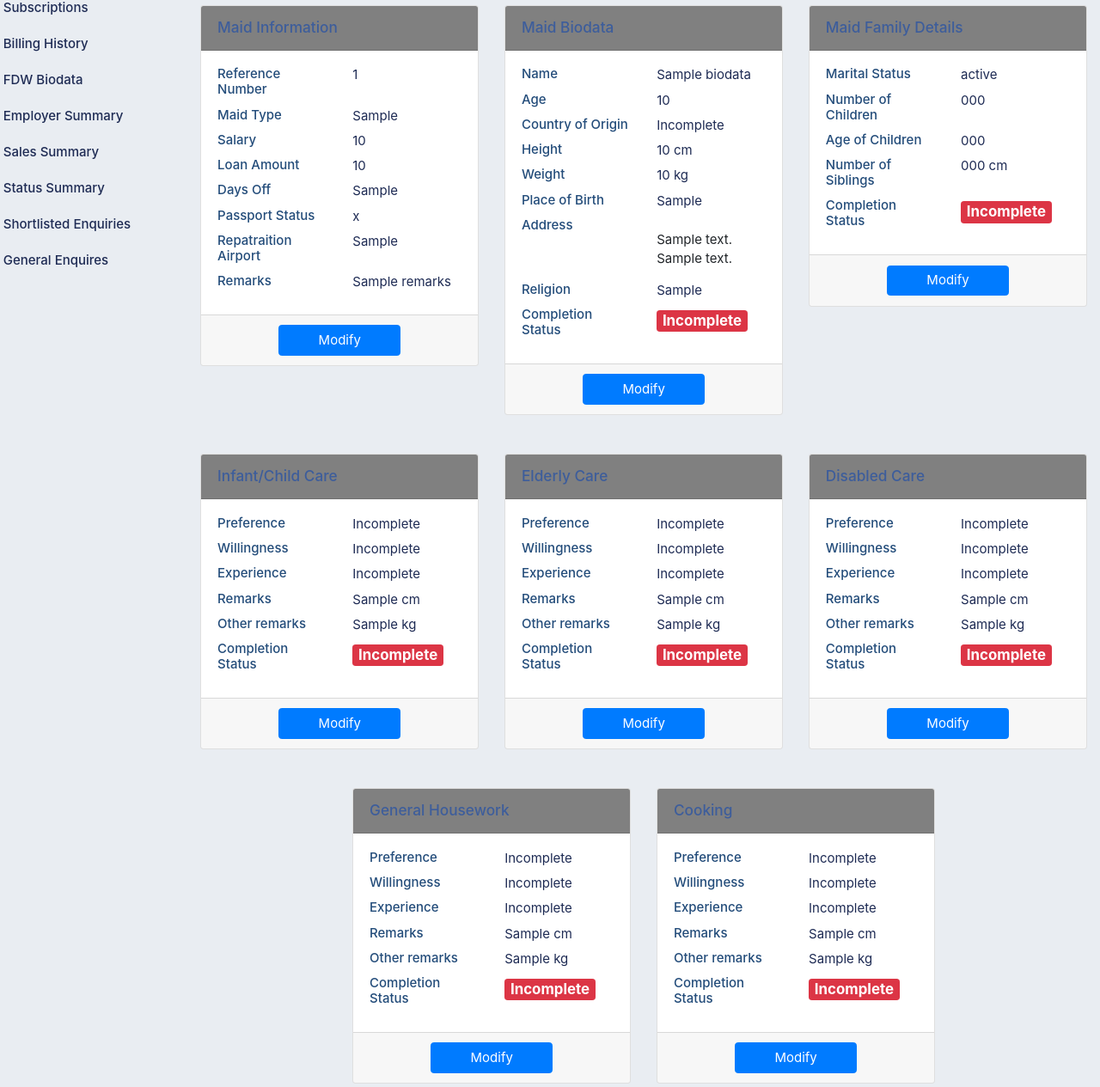
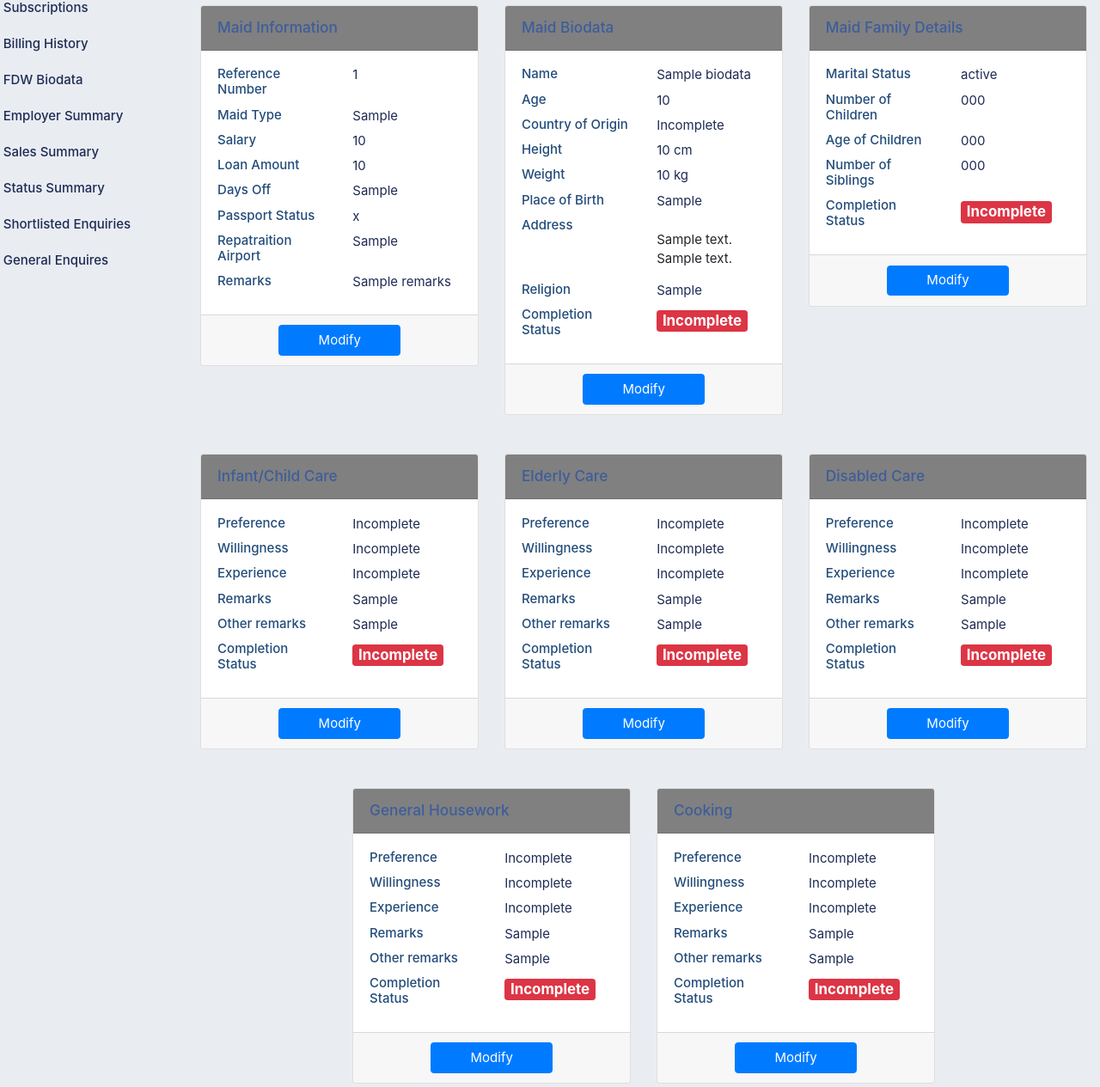
Before and after one commit to johnbenedictyan/Online-Helper-Website, a Django app: template dashboard/templates/detail/dashboard-maid-detail.html in a window 1280 px wide. Shown: the part 198-1463 px from the top of the page at 86% size. Run offline with Django 3.2, Linux system fonts and the light colour scheme; the template is opened without the code that fills it: most values are stand-ins (such as "Sample title", 1, 10 or a date in 2020); some libraries are stand-ins or nearby versions.

Commit message:
Removed unnecessary cm and kg text.

```diff
--- a/dashboard/templates/detail/dashboard-maid-detail.html
+++ b/dashboard/templates/detail/dashboard-maid-detail.html
@@ -289,7 +289,7 @@
                         </div>
                         <div class="col">
                             {% if maid.family_details.number_of_siblings %}
-                            <p class="card-text">{{maid.family_details.number_of_siblings}} cm</p>
+                            <p class="card-text">{{maid.family_details.number_of_siblings}}</p>
                             {% else %}
                             <p class="card-text">Incomplete</p>
                             {% endif %}
@@ -367,7 +367,7 @@
                         </div>
                         <div class="col">
                             {% if maid.infant_child_care.remarks %}
-                            <p class="card-text">{{maid.infant_child_care.get_remarks_display}} cm</p>
+                            <p class="card-text">{{maid.infant_child_care.get_remarks_display}}</p>
                             {% else %}
                             <p class="card-text">Incomplete</p>
                             {% endif %}
@@ -379,7 +379,7 @@
                         </div>
                         <div class="col">
                             {% if maid.infant_child_care.other_remarks %}
-                            <p class="card-text">{{maid.infant_child_care.other_remarks}} kg</p>
+                            <p class="card-text">{{maid.infant_child_care.other_remarks}}</p>
                             {% else %}
                             <p class="card-text">Incomplete</p>
                             {% endif %}
@@ -455,7 +455,7 @@
                         </div>
                         <div class="col">
                             {% if maid.elderly_care.remarks %}
-                            <p class="card-text">{{maid.elderly_care.get_remarks_display}} cm</p>
+                            <p class="card-text">{{maid.elderly_care.get_remarks_display}}</p>
                             {% else %}
                             <p class="card-text">Incomplete</p>
                             {% endif %}
@@ -467,7 +467,7 @@
                         </div>
                         <div class="col">
                             {% if maid.elderly_care.other_remarks %}
-                            <p class="card-text">{{maid.elderly_care.other_remarks}} kg</p>
+                            <p class="card-text">{{maid.elderly_care.other_remarks}}</p>
                             {% else %}
                             <p class="card-text">Incomplete</p>
                             {% endif %}
@@ -543,7 +543,7 @@
                         </div>
                         <div class="col">
                             {% if maid.disabled_care.remarks %}
-                            <p class="card-text">{{maid.disabled_care.get_remarks_display}} cm</p>
+                            <p class="card-text">{{maid.disabled_care.get_remarks_display}}</p>
                             {% else %}
                             <p class="card-text">Incomplete</p>
                             {% endif %}
@@ -555,7 +555,7 @@
                         </div>
                         <div class="col">
                             {% if maid.disabled_care.other_remarks %}
-                            <p class="card-text">{{maid.disabled_care.other_remarks}} kg</p>
+                            <p class="card-text">{{maid.disabled_care.other_remarks}}</p>
                             {% else %}
                             <p class="card-text">Incomplete</p>
                             {% endif %}
@@ -633,7 +633,7 @@
                         </div>
                         <div class="col">
                             {% if maid.general_housework.remarks %}
-                            <p class="card-text">{{maid.general_housework.get_remarks_display}} cm</p>
+                            <p class="card-text">{{maid.general_housework.get_remarks_display}}</p>
                             {% else %}
                             <p class="card-text">Incomplete</p>
                             {% endif %}
@@ -645,7 +645,7 @@
                         </div>
                         <div class="col">
                             {% if maid.general_housework.other_remarks %}
-                            <p class="card-text">{{maid.general_housework.other_remarks}} kg</p>
+                            <p class="card-text">{{maid.general_housework.other_remarks}}</p>
                             {% else %}
                             <p class="card-text">Incomplete</p>
                             {% endif %}
@@ -721,7 +721,7 @@
                         </div>
                         <div class="col">
                             {% if maid.cooking.remarks %}
-                            <p class="card-text">{{maid.cooking.get_remarks_display}} cm</p>
+                            <p class="card-text">{{maid.cooking.get_remarks_display}}</p>
                             {% else %}
                             <p class="card-text">Incomplete</p>
                             {% endif %}
@@ -733,7 +733,7 @@
                         </div>
                         <div class="col">
                             {% if maid.cooking.other_remarks %}
-                            <p class="card-text">{{maid.cooking.other_remarks}} kg</p>
+                            <p class="card-text">{{maid.cooking.other_remarks}}</p>
                             {% else %}
                             <p class="card-text">Incomplete</p>
                             {% endif %}
@@ -744,7 +744,7 @@
                             <h5 class="card-title">Completion Status</h5>
                         </div>
                         <div class="col">
-                            {% if maid.eldery_care_complete is True %}
+                            {% if maid.cooking_complete is True %}
                             <h1><span class="badge badge-success">Complete</span></h1>
                             {% else %}
                             <h1><span class="badge badge-danger">Incomplete</span></h1>
```
